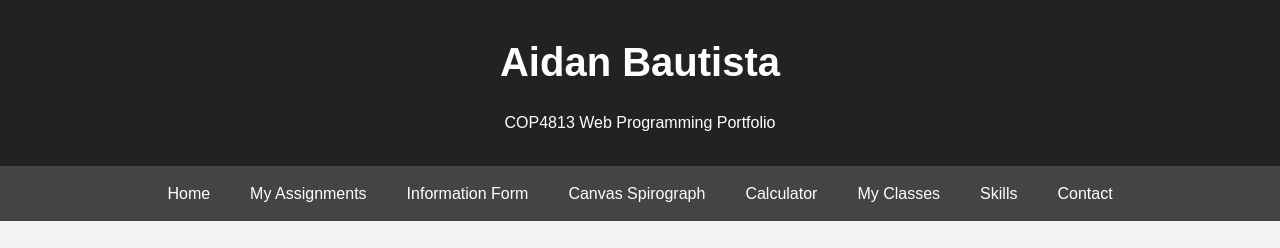
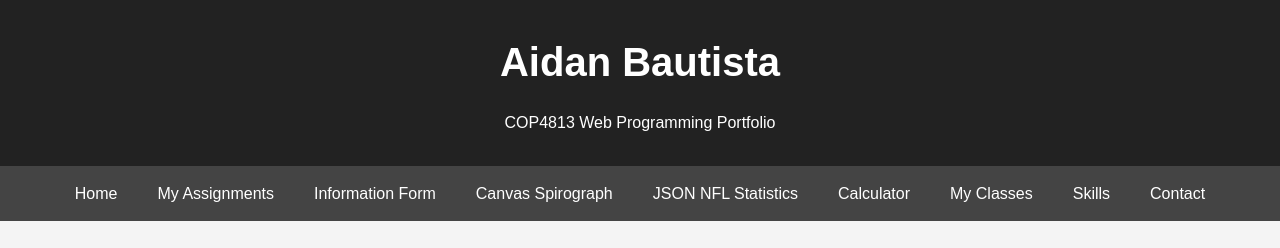
Before and after one commit to AidanIsDaGoat/COP-4813-Assignments, a plain HTML site: page index.html in a window 1280 px wide. Shown: the top 248 px of the page. Drawn offline with Linux system fonts and the light colour scheme.

Commit message:
Add link to JSON NFL Statistics page

```diff
--- a/index.html
+++ b/index.html
@@ -25,8 +25,9 @@
         <ul>
             <li><a href="index.html">Home</a></li>
             <li><a href="assignments.html">My Assignments</a></li>
-            <li> <a href="form.html">Information Form</a></li>
+            <li><a href="form.html">Information Form</a></li>
             <li><a href="spirograph.html">Canvas Spirograph</a></li>
+            <li><a href="nfl-stats.html">JSON NFL Statistics</a></li>
             <li><a href="calculator.html">Calculator</a></li>
             <li><a href="#classes">My Classes</a></li>
             <li><a href="#skills">Skills</a></li>
```
